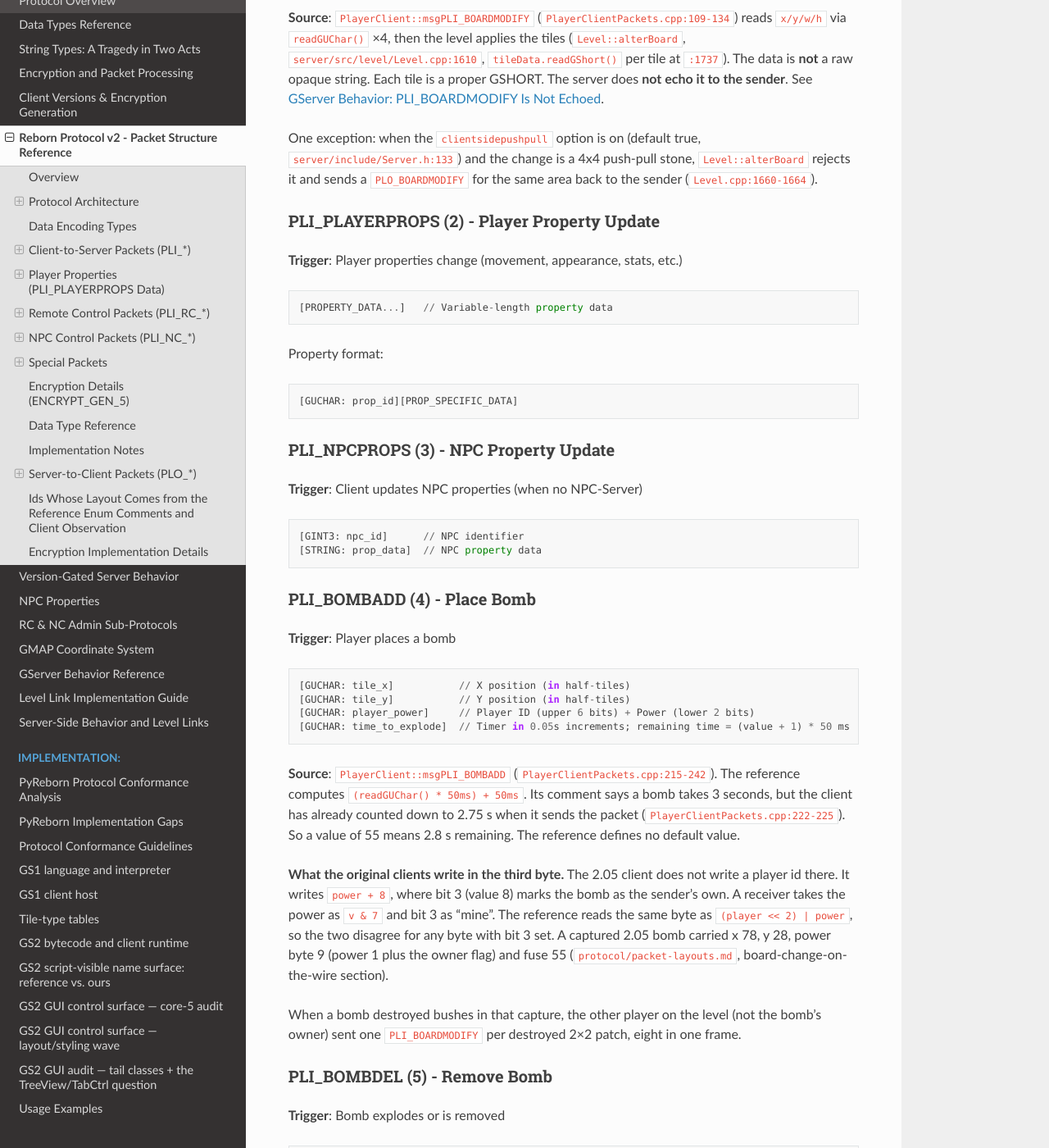
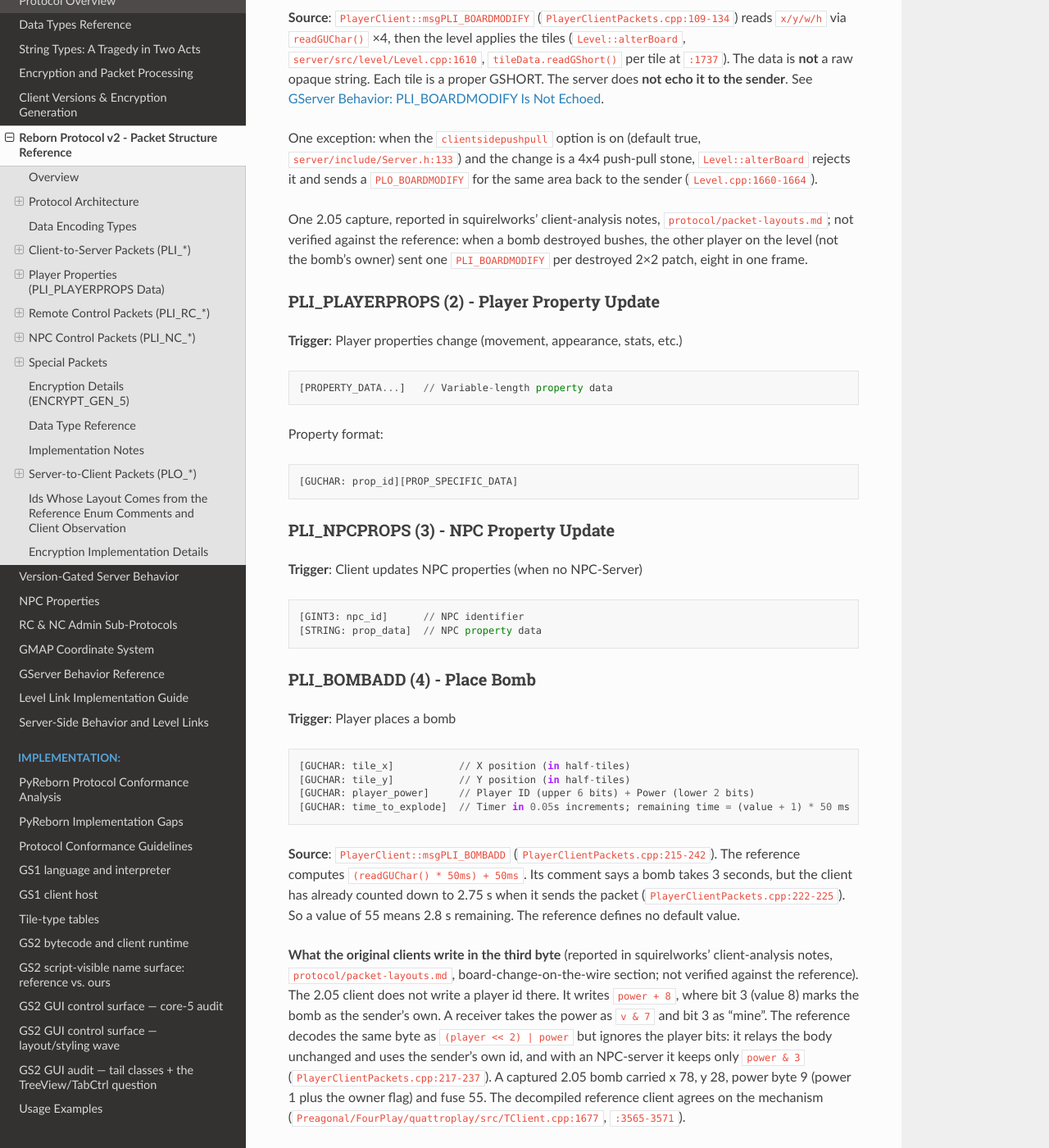
Before and after one commit to hosler/reborn-protocol-docs, a Sphinx documentation site: the page built from docs/protocol/packet-structures.md, in a window 1280 px wide and 1400 px high, scrolled down 2698 px. Shown: the whole window at 82% size. Built offline with Sphinx 7.4.7 and the Read the Docs theme 3.1.0, drawn with Linux system fonts in a browser that asks for light colours; some of the changed text lies outside the part shown.

Commit message:
PR #21 fixups: bomb owner bit relabelled as reported, reference decode stated exactly
The "reference reads the same byte as (player << 2) | power" sentence is now
precise: GServer-v2 beta4 ignores the player bits, relays the body and uses
the sender id (PlayerClientPackets.cpp:217-237). The bush-destruction capture
moved under PLI_BOARDMODIFY as a reported note. Client claims relabelled and
corroborated against FourPlay TClient.cpp; analysis-repo links turned into
plain text.

Co-Authored-By: Claude <noreply@anthropic.com>

````diff
--- a/docs/protocol/packet-structures.md
+++ b/docs/protocol/packet-structures.md
@@ -120,6 +120,9 @@ One exception: when the `clientsidepushpull` option is on (default true, `server
 stone, `Level::alterBoard` rejects it and sends a `PLO_BOARDMODIFY` for the same area
 back to the sender (`Level.cpp:1660-1664`).
 
+One 2.05 capture, reported in squirelworks' client-analysis notes, `protocol/packet-layouts.md`; not verified against the reference: when a bomb destroyed bushes, the other player on the level (not the
+bomb's owner) sent one `PLI_BOARDMODIFY` per destroyed 2×2 patch, eight in one frame.
+
 ### PLI_PLAYERPROPS (2) - Player Property Update
 **Trigger**: Player properties change (movement, appearance, stats, etc.)
 ```
@@ -152,15 +155,14 @@ client has already counted down to 2.75 s when it sends the packet
 (`PlayerClientPackets.cpp:222-225`). So a value of 55 means 2.8 s remaining. The reference
 defines no default value.
 
-**What the original clients write in the third byte.** The 2.05 client does not write a
+**What the original clients write in the third byte** (reported in squirelworks' client-analysis notes, `protocol/packet-layouts.md`, board-change-on-the-wire section; not verified against the reference). The 2.05 client does not write a
 player id there. It writes `power + 8`, where bit 3 (value 8) marks the bomb as the
 sender's own. A receiver takes the power as `v & 7` and bit 3 as "mine". The reference
-reads the same byte as `(player << 2) | power`, so the two disagree for any byte with bit
-3 set. A captured 2.05 bomb carried x 78, y 28, power byte 9 (power 1 plus the owner flag)
-and fuse 55 ([`protocol/packet-layouts.md`](https://github.com/squirelworks/Graal_analysis/blob/main/protocol/packet-layouts.md), board-change-on-the-wire section).
-
-When a bomb destroyed bushes in that capture, the other player on the level (not the
-bomb's owner) sent one `PLI_BOARDMODIFY` per destroyed 2×2 patch, eight in one frame.
+decodes the same byte as `(player << 2) | power` but ignores the player bits: it relays the
+body unchanged and uses the sender's own id, and with an NPC-server it keeps only
+`power & 3` (`PlayerClientPackets.cpp:217-237`). A captured 2.05 bomb carried x 78, y 28,
+power byte 9 (power 1 plus the owner flag) and fuse 55. The decompiled reference client
+agrees on the mechanism (`Preagonal/FourPlay/quattroplay/src/TClient.cpp:1677`, `:3565-3571`).
 
 ### PLI_BOMBDEL (5) - Remove Bomb
 **Trigger**: Bomb explodes or is removed
@@ -377,8 +379,8 @@ sender. The reference enum name is `PLI_SHOWIMGPLAYER` (gs2lib `IEnums.h:56`).
 [GUCHAR: power]      // Explosion power
 ```
 
-**Original clients** (1.31 and later): `power` is written with the same owner bit as
-`PLI_BOMBADD`, power + 8 when the explosion is the sender's ([`protocol/packet-layouts.md`](https://github.com/squirelworks/Graal_analysis/blob/main/protocol/packet-layouts.md)).
+**Reported client behaviour** (1.31 and later; squirelworks' client-analysis notes, `protocol/packet-layouts.md`; not verified against the reference): `power` is written with the same owner bit as
+`PLI_BOMBADD`, power + 8 when the explosion is the sender's (the decompiled reference client does the same, `Preagonal/FourPlay/quattroplay/src/TClient.cpp:1409`).
 
 ### PLI_PRIVATEMESSAGE (28) - Private Message
 **Trigger**: Player sends PM to other players
@@ -1436,8 +1438,8 @@ against it.
 The server-built form is `server/src/level/Level.cpp:2098`. The relay of a client's bomb
 prepends the sender id to the client body (`server/src/player/packets/PlayerClientPackets.cpp:237`).
 
-**Original clients**: power is `v & 7`; bit 3 (value 8) marks the bomb as belonging to the
-player whose id leads the packet ([`protocol/packet-layouts.md`](https://github.com/squirelworks/Graal_analysis/blob/main/protocol/packet-layouts.md)).
+**Reported client behaviour** (squirelworks' client-analysis notes, `protocol/packet-layouts.md`; not verified against the reference): power is `v & 7`; bit 3 (value 8) marks the bomb as belonging to the
+player whose id leads the packet (the decompiled reference client reads it so, `Preagonal/FourPlay/quattroplay/src/TClient.cpp:3565-3571`).
 
 ### PLO_BOMBDEL (12) - Bomb Removed
 **Trigger**: Bomb explodes or is removed
@@ -1449,8 +1451,8 @@ There is **no** player id. The server builds `>> x >> y` (`server/src/level/Leve
 relays the client's `PLI_BOMBDEL` body unchanged (`PlayerClientPackets.cpp:248`), and uses the
 same two bytes to roll back a refused bomb (`PlayerClientPackets.cpp:233`).
 
-**Original clients**: the client removes the bomb at exactly that point; there is no
-tolerance ([`protocol/packet-layouts.md`](https://github.com/squirelworks/Graal_analysis/blob/main/protocol/packet-layouts.md)).
+**Reported client behaviour** (squirelworks' client-analysis notes, `protocol/packet-layouts.md`; not verified against the reference): the client removes the bomb at exactly that point; there is no
+tolerance.
 
 ### PLO_TOALL (13) - Chat Message
 **Trigger**: Player sends public chat
@@ -1716,8 +1718,8 @@ A default weapon (`PLO_DEFAULTWEAPON (43)`) skips all of this.
 (`server/src/level/Level.cpp:2224`; the relay of a client's explosion is
 `server/src/player/packets/PlayerClientPackets.cpp:855`.)
 
-**Original clients**: the 2.05 client takes `power & 7`, clamped to 1 to 3, and bit 3 (value
-8) as "owned by that player" ([`protocol/packet-layouts.md`](https://github.com/squirelworks/Graal_analysis/blob/main/protocol/packet-layouts.md)).
+**Reported client behaviour** (squirelworks' client-analysis notes, `protocol/packet-layouts.md`; not verified against the reference): the 2.05 client takes `power & 7`, clamped to 1 to 3, and bit 3 (value
+8) as "owned by that player" (the decompiled reference client does the same, `Preagonal/FourPlay/quattroplay/src/TClient.cpp:3599-3605`).
 
 ### PLO_PRIVATEMESSAGE (37) - Private Message
 **Trigger**: Player receives PM
````
